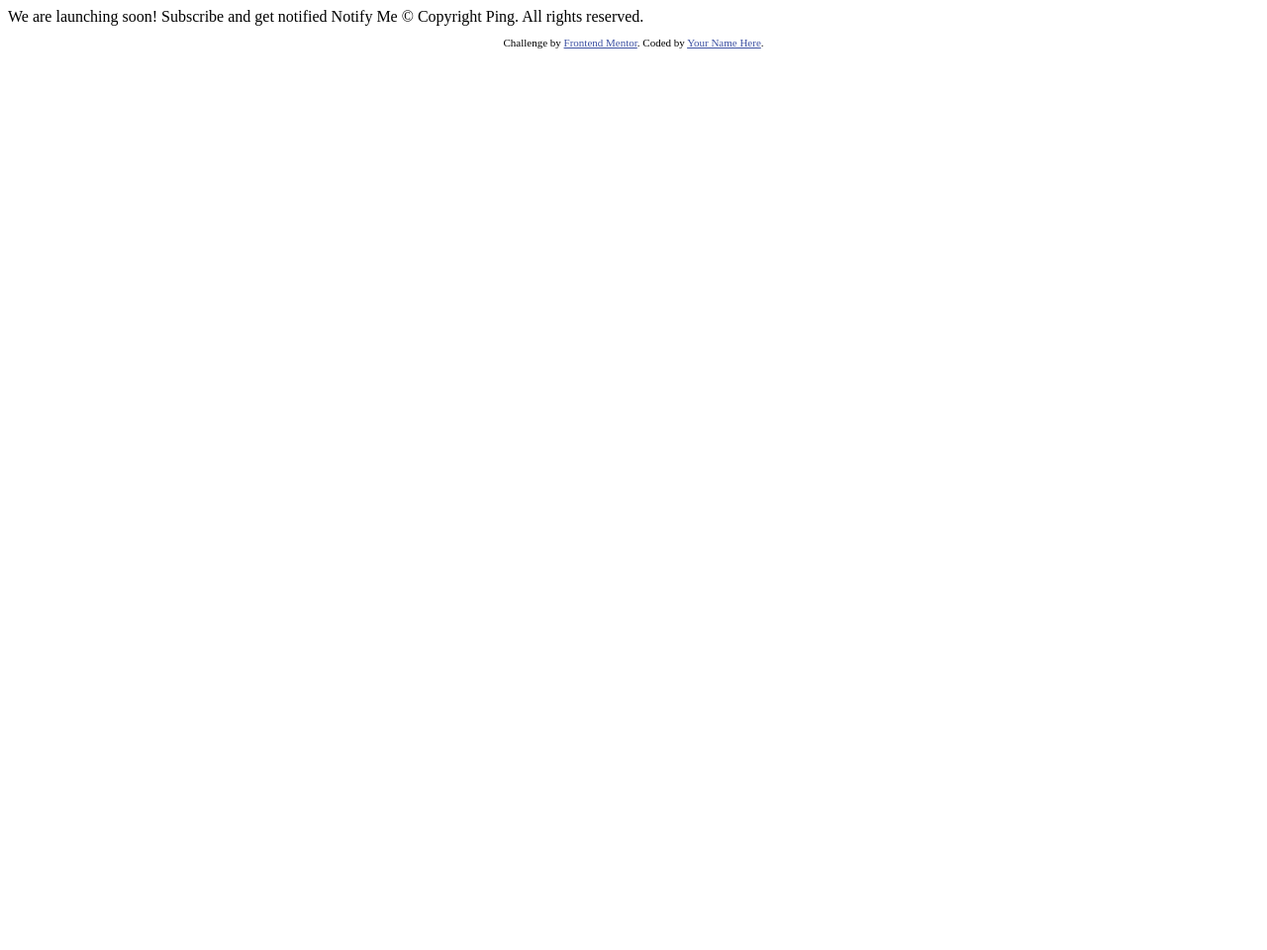
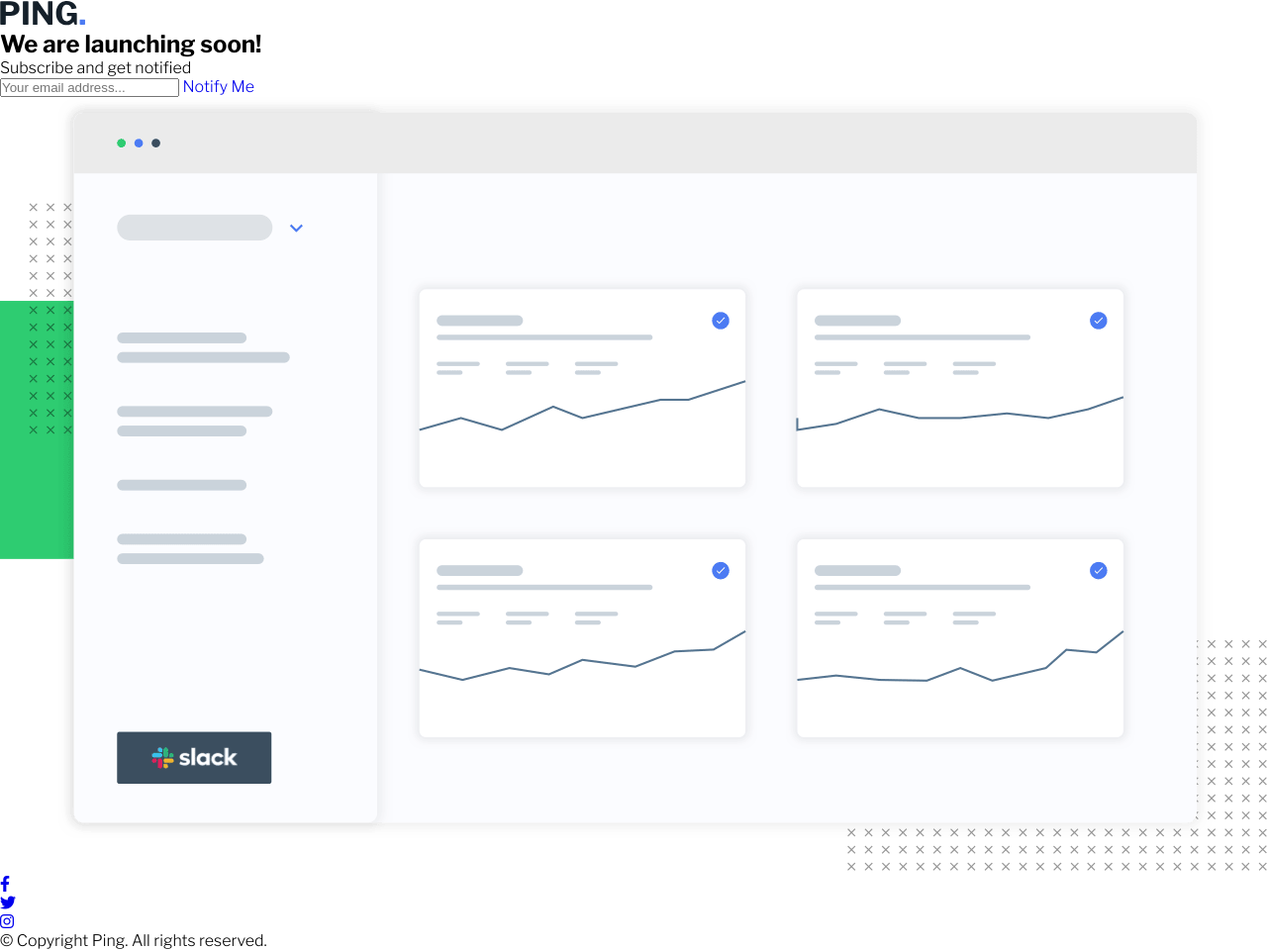
Before and after one commit to ismailcet/FrontendMentor-PingSingle, a plain HTML site: page index.html in a window 1280 px wide. Shown: the whole page at 99% size. Before the commit the page ends 800 px from the top, so only its background shows below. Drawn offline with nearby package versions, Linux system fonts and the light colour scheme.

Commit message:
Ping single column coming soon page

```diff
--- a/index.html
+++ b/index.html
@@ -3,32 +3,47 @@
 <head>
   <meta charset="UTF-8">
   <meta name="viewport" content="width=device-width, initial-scale=1.0"> <!-- displays site properly based on user's device -->
+  <!-- Fontawesome -->
+  <link rel="stylesheet" href="https://cdnjs.cloudflare.com/ajax/libs/font-awesome/6.1.1/css/all.min.css" integrity="sha512-KfkfwYDsLkIlwQp6LFnl8zNdLGxu9YAA1QvwINks4PhcElQSvqcyVLLD9aMhXd13uQjoXtEKNosOWaZqXgel0g==" crossorigin="anonymous" referrerpolicy="no-referrer" />
+
+  <!-- Styles -->
+  <link rel="stylesheet" href="style.css">
 
   <link rel="icon" type="image/png" sizes="32x32" href="./images/favicon-32x32.png">
 
   <title>Frontend Mentor | Ping coming soon page</title>
 
-  <!-- Feel free to remove these styles or customise in your own stylesheet 👍 -->
-  <style>
-    .attribution { font-size: 11px; text-align: center; }
-    .attribution a { color: hsl(228, 45%, 44%); }
-  </style>
 </head>
 <body>
-
-  We are launching soon!
-
-  Subscribe and get notified
-
-  Notify Me
-
-  &copy; Copyright Ping. All rights reserved.
-
-  <footer>
-    <p class="attribution">
-      Challenge by <a href="https://www.frontendmentor.io?ref=challenge" target="_blank">Frontend Mentor</a>.
-      Coded by <a href="#">Your Name Here</a>.
-    </p>
-  </footer>
+  <main class="section">
+    <section class="section-center">
+      <img src="images/logo.svg" alt="Logo" class="logo">
+      <div class="text">
+        <h1 class="title">We are launching <span class="soon">soon!</span></h1>
+        <p class="info">Subscribe and get notified</p>
+      </div>
+      <form class="form">
+        <input type="email" class="email" placeholder="Your email address...">
+        <a href="#" class="btn btn-nofity">Notify Me</a>
+      </form>
+      <img src="images/illustration-dashboard.png" alt="Dashboard" class="image">
+      <div class="links-icon">
+        <ul class="links">
+          <li class="link">
+            <a href="#" class="icon"><i class="fa-brands fa-facebook-f"></i></a>
+          </li>
+          <li class="link">
+            <a href="#" class="icon"><i class="fa-brands fa-twitter"></i></a>
+          </li>
+          <li class="link">
+            <a href="#" class="icon"><i class="fa-brands fa-instagram"></i></a>
+          </li>
+        </ul>
+      </div>
+      <p class="footer">
+        &copy; Copyright Ping. All rights reserved.
+      </p>
+    </section>
+  </main>
 </body>
 </html>
--- a/style.css
+++ b/style.css
@@ -0,0 +1,29 @@
+/* Font */
+@import url('https://fonts.googleapis.com/css2?family=Libre+Franklin:wght@300;600;700&display=swap');
+/* font-family: 'Libre Franklin', sans-serif; */
+
+/* Global Variables */
+:root{
+    --clr-blue:hsl(223, 87%, 63%);
+    --clr-pale-blue:hsl(223, 100%, 88%);
+    --clr-light-blue:hsl(354, 100%, 66%);
+    --clr-gray:hsl(0, 0%, 59%);
+    --clr-very-dark-blue:hsl(209, 33%, 12%);
+    --ff-primary:'Libre Franklin', sans-serif;
+}
+/* GLobal Styles */
+*,::after,::before{
+    margin: 0;
+    padding: 0;
+    box-sizing: border-box;
+}
+body{
+    font-family:var(--ff-primary);
+    height:100vh;
+}
+ul{
+    list-style-type: none;
+}
+a{
+    text-decoration: none;
+}
```
